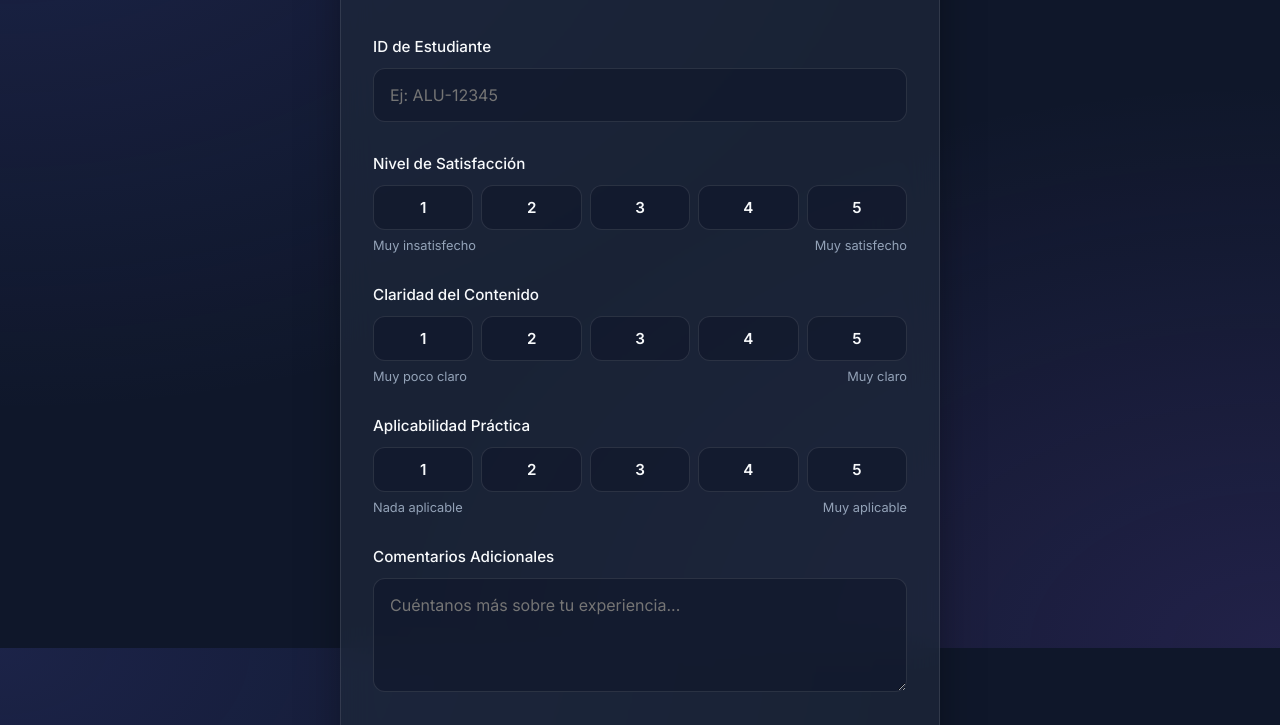
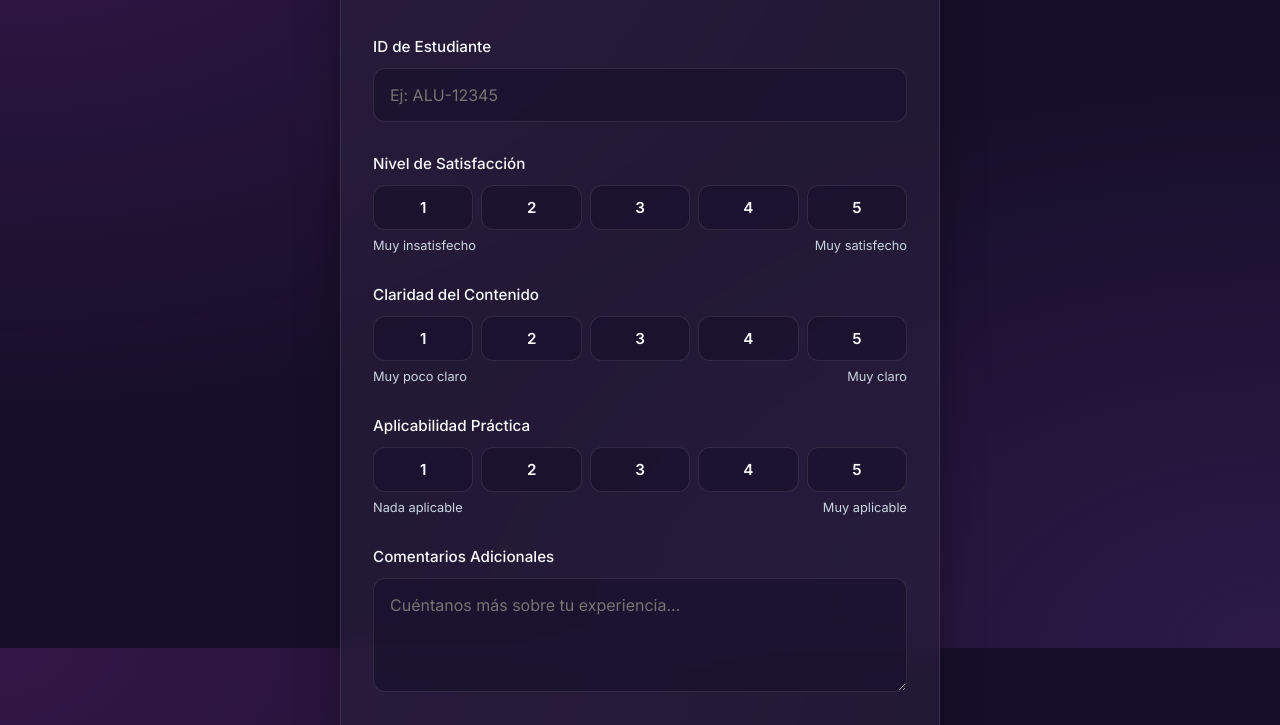
Before and after one commit to elma-proyect/encuestaonline, a plain HTML site: page index.html in a window 1280 px wide. Shown: the part 152-877 px from the top of the page. Drawn offline with Linux system fonts and the light colour scheme.

Commit message:
Update form styles to pink and violet

```diff
--- a/style.css
+++ b/style.css
@@ -1,13 +1,13 @@
 :root {
-    --bg-color: #0f172a;
-    --card-bg: rgba(30, 41, 59, 0.7);
-    --primary: #6366f1;
-    --primary-hover: #4f46e5;
+    --bg-color: #170f2a;
+    --card-bg: rgba(41, 30, 59, 0.7);
+    --primary: #d946ef;
+    --primary-hover: #c026d3;
     --text-main: #f8fafc;
-    --text-muted: #94a3b8;
+    --text-muted: #cbd5e1;
     --border: rgba(255, 255, 255, 0.1);
-    --input-bg: rgba(15, 23, 42, 0.6);
-    --focus-ring: rgba(99, 102, 241, 0.5);
+    --input-bg: rgba(23, 15, 42, 0.6);
+    --focus-ring: rgba(217, 70, 239, 0.5);
 }
 
 * {
@@ -20,8 +20,8 @@ body {
     font-family: 'Inter', sans-serif;
     background-color: var(--bg-color);
     background-image:
-        radial-gradient(at 0% 0%, rgba(99, 102, 241, 0.15) 0px, transparent 50%),
-        radial-gradient(at 100% 100%, rgba(139, 92, 246, 0.15) 0px, transparent 50%);
+        radial-gradient(at 0% 0%, rgba(217, 70, 239, 0.15) 0px, transparent 50%),
+        radial-gradient(at 100% 100%, rgba(168, 85, 247, 0.15) 0px, transparent 50%);
     background-attachment: fixed;
     color: var(--text-main);
     min-height: 100vh;
@@ -52,7 +52,7 @@ header {
 header h1 {
     font-size: 2rem;
     font-weight: 700;
-    background: linear-gradient(135deg, #818cf8, #c084fc);
+    background: linear-gradient(135deg, #f472b6, #d946ef);
     -webkit-background-clip: text;
     -webkit-text-fill-color: transparent;
     margin-bottom: 0.5rem;
@@ -135,7 +135,7 @@ textarea {
     border-color: var(--primary);
     color: white;
     transform: scale(1.05);
-    box-shadow: 0 4px 15px rgba(99, 102, 241, 0.4);
+    box-shadow: 0 4px 15px rgba(217, 70, 239, 0.4);
 }
 
 .rating-labels {
@@ -167,7 +167,7 @@ button {
 button:hover {
     background: var(--primary-hover);
     transform: translateY(-2px);
-    box-shadow: 0 10px 25px -5px rgba(99, 102, 241, 0.5);
+    box-shadow: 0 10px 25px -5px rgba(217, 70, 239, 0.5);
 }
 
 button:active {
```
